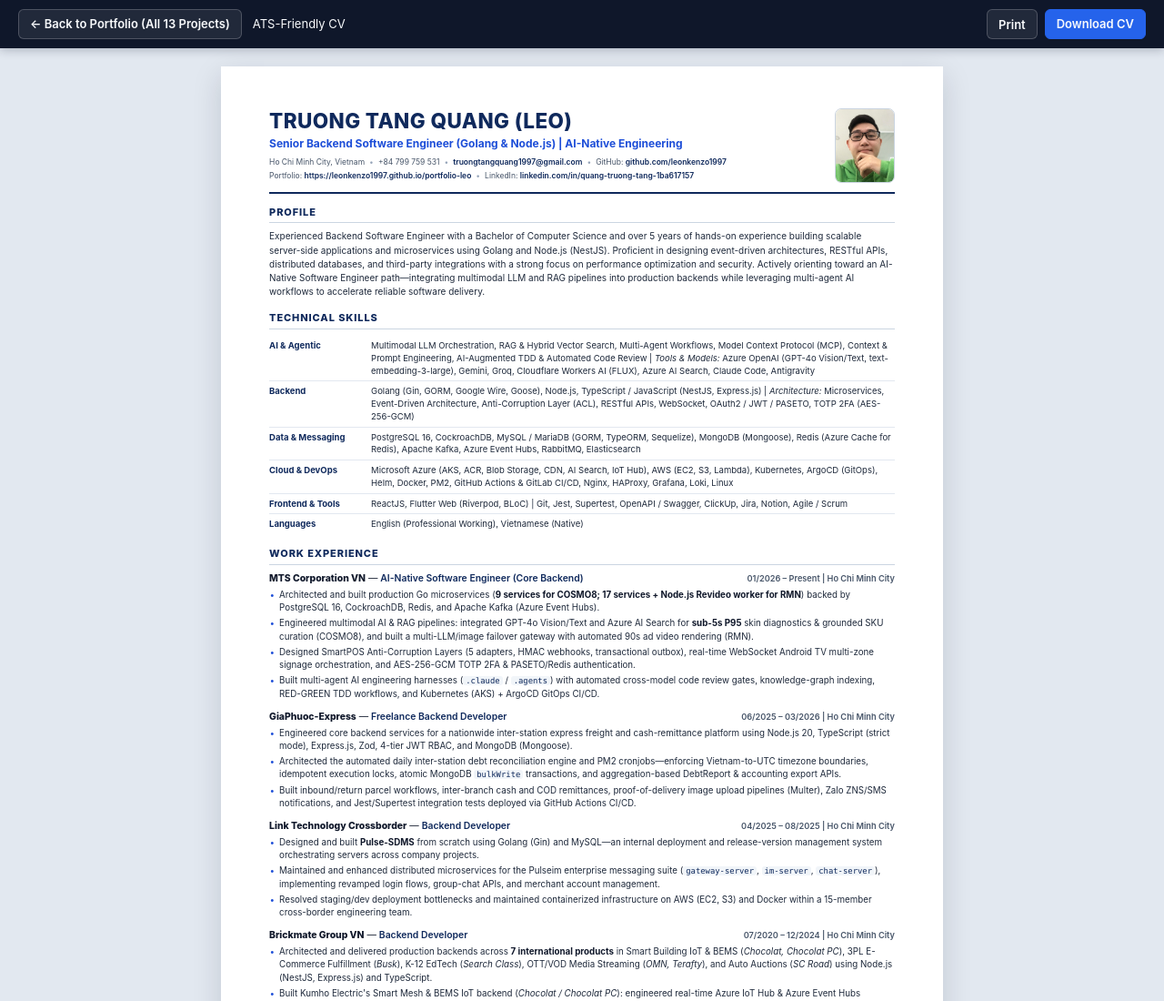
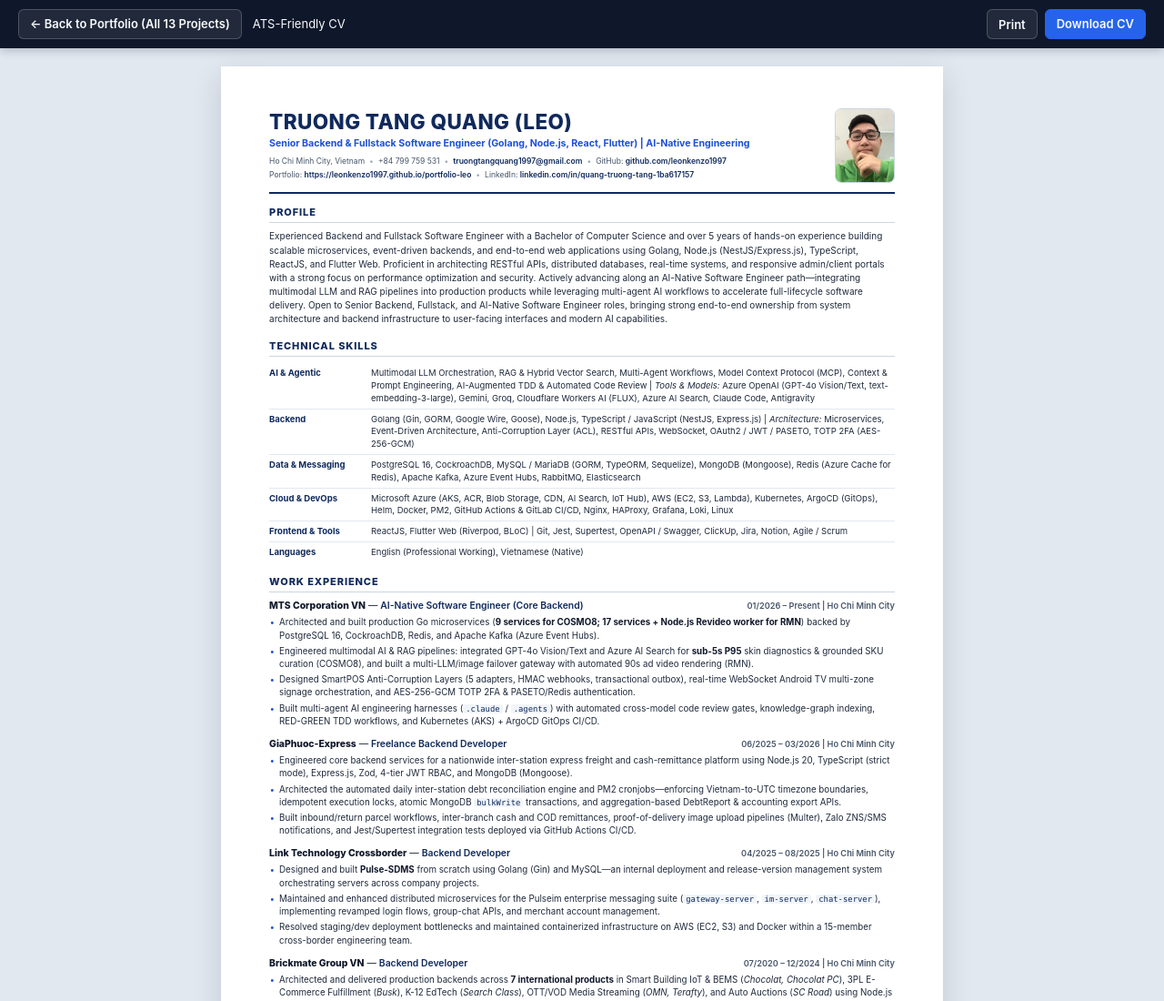
Before and after one commit to leonkenzo1997/portfolio-leo, a plain HTML site: page cv.html in a window 1280 px wide. Shown: the top 1100 px of the page at 91% size. Drawn offline with Linux system fonts and the light colour scheme.

Commit message:
chore: update headline and profile for Senior Backend, Fullstack & AI-Native roles

```diff
--- a/cv.html
+++ b/cv.html
@@ -3,7 +3,7 @@
 <head>
   <meta charset="UTF-8" />
   <meta name="viewport" content="width=device-width, initial-scale=1.0" />
-  <title>Truong Tang Quang (Leo) — Senior Backend Software Engineer CV</title>
+  <title>Truong Tang Quang (Leo) — Senior Backend &amp; Fullstack Software Engineer CV</title>
   <style>
     @page {
       size: A4;
@@ -134,7 +134,7 @@
     }
 
     .cv-headline {
-      font-size: 12px;
+      font-size: 10.6px;
       font-weight: 700;
       color: var(--accent);
       margin-top: 3px;
@@ -425,7 +425,7 @@
     <header class="cv-header">
       <div class="cv-header-info">
         <h1 class="cv-name">TRUONG TANG QUANG (LEO)</h1>
-        <div class="cv-headline">Senior Backend Software Engineer (Golang &amp; Node.js) | AI-Native Engineering</div>
+        <div class="cv-headline">Senior Backend &amp; Fullstack Software Engineer (Golang, Node.js, React, Flutter) | AI-Native Engineering</div>
         <div class="cv-contact-row">
           <span class="cv-contact-item">Ho Chi Minh City, Vietnam</span>
           <span class="cv-contact-sep">&bull;</span>
@@ -448,7 +448,7 @@
     <section class="section">
       <h2 class="section-title">Profile</h2>
       <p class="profile-text">
-        Experienced Backend Software Engineer with a Bachelor of Computer Science and over 5 years of hands-on experience building scalable server-side applications and microservices using Golang and Node.js (NestJS). Proficient in designing event-driven architectures, RESTful APIs, distributed databases, and third-party integrations with a strong focus on performance optimization and security. Actively orienting toward an AI-Native Software Engineer path—integrating multimodal LLM and RAG pipelines into production backends while leveraging multi-agent AI workflows to accelerate reliable software delivery.
+        Experienced Backend and Fullstack Software Engineer with a Bachelor of Computer Science and over 5 years of hands-on experience building scalable microservices, event-driven backends, and end-to-end web applications using Golang, Node.js (NestJS/Express.js), TypeScript, ReactJS, and Flutter Web. Proficient in architecting RESTful APIs, distributed databases, real-time systems, and responsive admin/client portals with a strong focus on performance optimization and security. Actively advancing along an AI-Native Software Engineer path—integrating multimodal LLM and RAG pipelines into production products while leveraging multi-agent AI workflows to accelerate full-lifecycle software delivery. Open to Senior Backend, Fullstack, and AI-Native Software Engineer roles, bringing strong end-to-end ownership from system architecture and backend infrastructure to user-facing interfaces and modern AI capabilities.
       </p>
     </section>
 
```
Also changed, not shown: index.html (+5 -5 lines), 2 other files.
